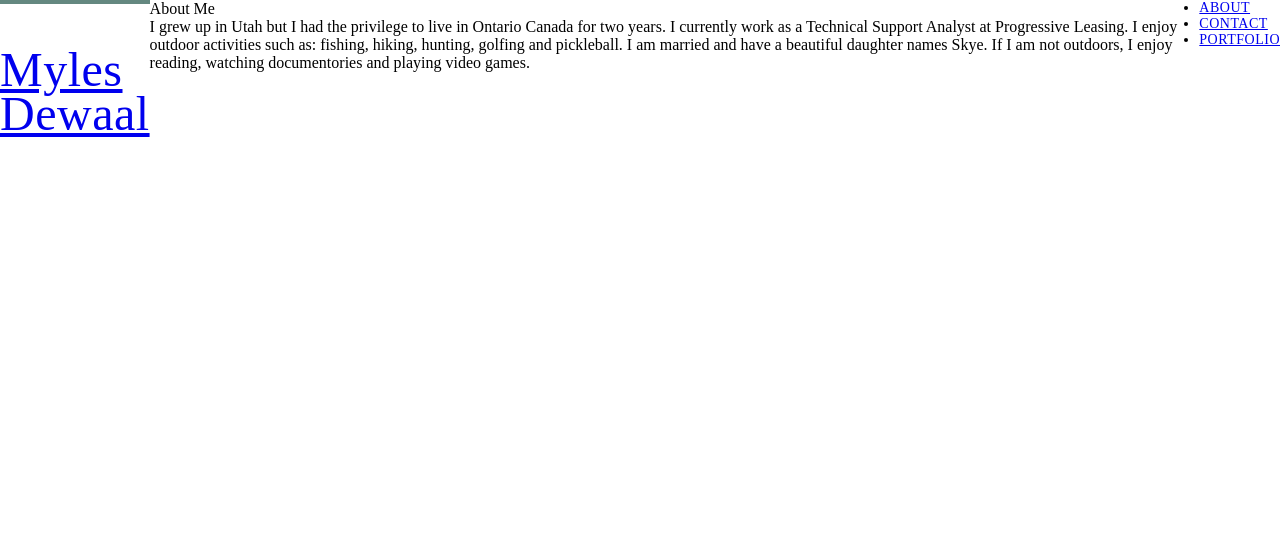
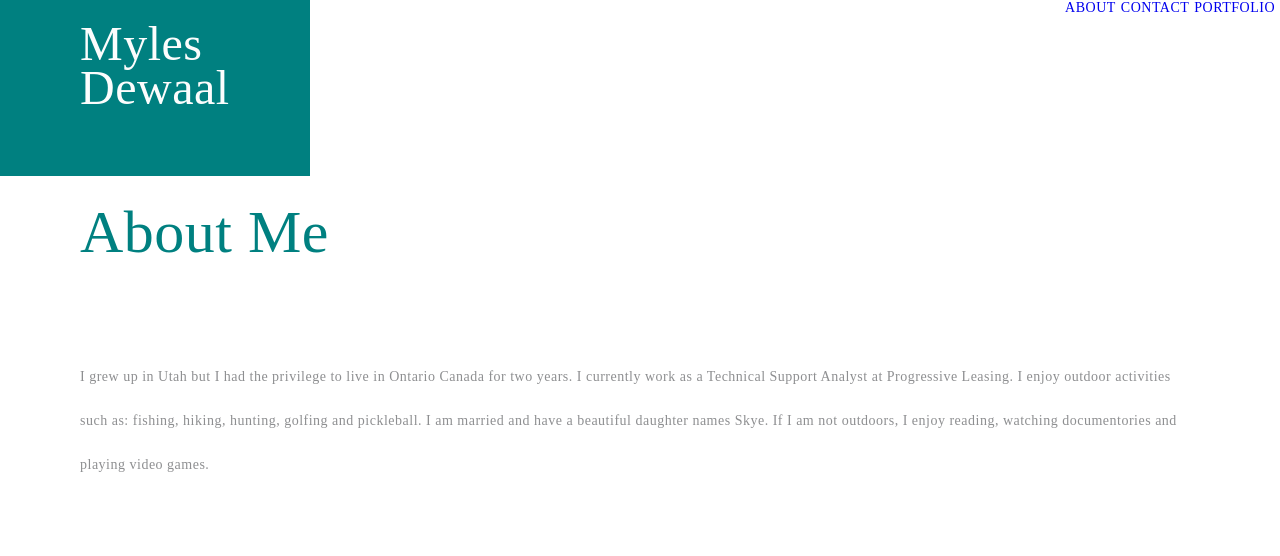
Before and after one commit to myles-dewaal/Basic-Portfolio, a plain HTML site: page index.html in a window 1280 px wide. Drawn offline with Linux system fonts and the light colour scheme; files whose address does not match are found by name.

Commit message:
2ndcommit

```diff
--- a/assets/css/style.css
+++ b/assets/css/style.css
@@ -31,14 +31,15 @@ time, mark, audio, video {
 */
 
 .logo {
-  border-top: 4px solid #648880;
   float: left;
   font-size: 48px;
   font-weight: 200;
   letter-spacing: .5px;
   line-height: 44px;
-  padding: 44px 0 22px 0;
+  padding: 22px 80px 66px 80px;
   text-transform: capitalize;
+  color: rgb(252, 253, 253);
+  background:teal
 }
 .primary-nav {
     float: right;
@@ -46,8 +47,23 @@ time, mark, audio, video {
   font-weight: 400;
   letter-spacing: .5px;
   text-transform: uppercase;
+
 }
+.primary-nav ul {
+    list-style: none;
+    display: block;
 
+
+}
+.primary-nav li {
+    display: inline;
+    margin-right: 5px;
+    text-decoration: none;
+    color: white
+}
+ul li a {
+    text-decoration: none;
+}
 /*
   ===============================
   About
@@ -55,15 +71,38 @@ time, mark, audio, video {
 */
 
 .about {
-  color: #fff;
-  line-height: 44px;
+    float: right;
+    font-size: 14px;
+    font-weight: 200;
+    letter-spacing: .5px;
+}
+h2 {
+  font-size: 60px;
+  color: teal;
+  background: white;
+  text-align: left;
   padding: 22px 80px 66px 80px;
-  text-align: center;
 }
-.h2 {
-  font-size: 48px;
+p {
+    color: rgb(142, 143, 145);
+    line-height: 44px;
+    padding: 22px 80px 66px 80px;
+    text-align: left;
 }
-.p {
-  font-size: 20px;
-  font-weight: 100;
+
+
+
+/*=============================
+Contact
+===============================
+*/
+
+.contact {
+    text-align: left;
+  font-size: 14px;
+  font-weight: 400;
+  letter-spacing: .5px;
+  text-transform: uppercase;
+  padding: 22px 80px 66px 80px;
+
 }
--- a/index.html
+++ b/index.html
@@ -12,7 +12,7 @@
     <!-- Header -->
     <header class="primary-header container group">
         <h1 class="logo">
-            <a href="index.html">Myles <br> Dewaal</a>
+            Myles <br> Dewaal
         </h1>
         <nav class="nav primary-nav">
             <ul>
@@ -24,9 +24,11 @@
 
     </header>
 
+    <section class="about">
     <!-- About -->
     <h2>About Me</h2>
     <p>I grew up in Utah but I had the privilege to live in Ontario Canada for two years. I currently work as a Technical Support Analyst at Progressive Leasing. I enjoy outdoor activities such as: fishing, hiking, hunting, golfing and pickleball. I am married and have a beautiful daughter names Skye. If I am not outdoors, I enjoy reading, watching documentories and playing video games.</p>
+    </section>
 
 
 
```
Also changed, not shown: contact.html (+10 -4 lines), portfolio.html (+3 -3 lines).
